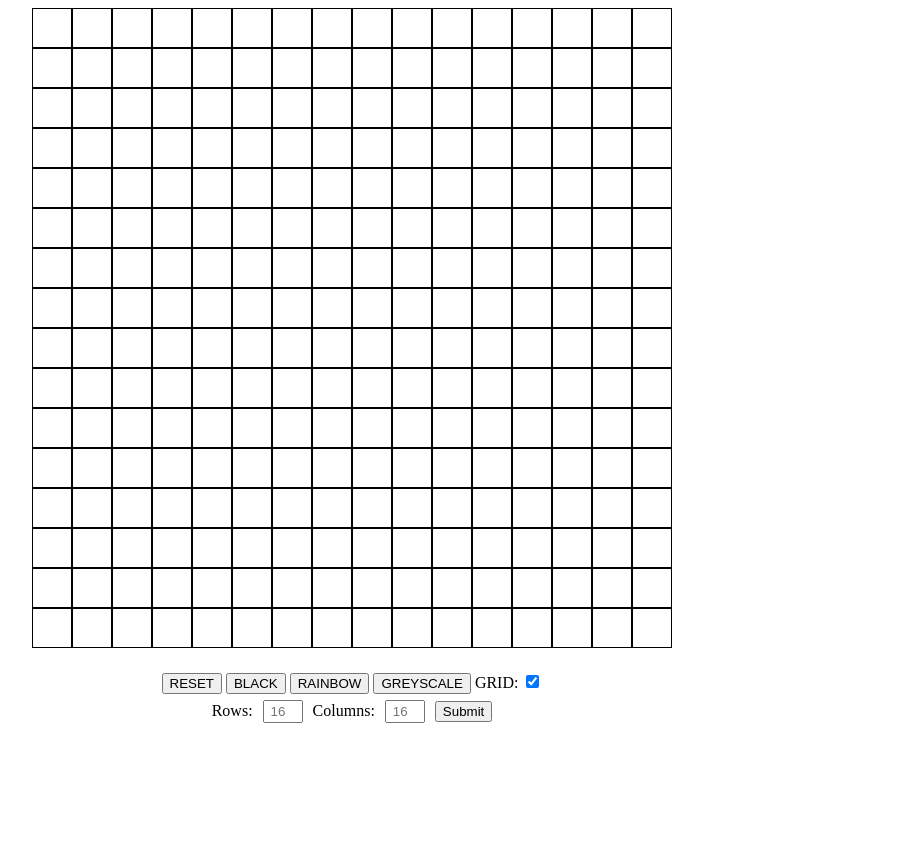
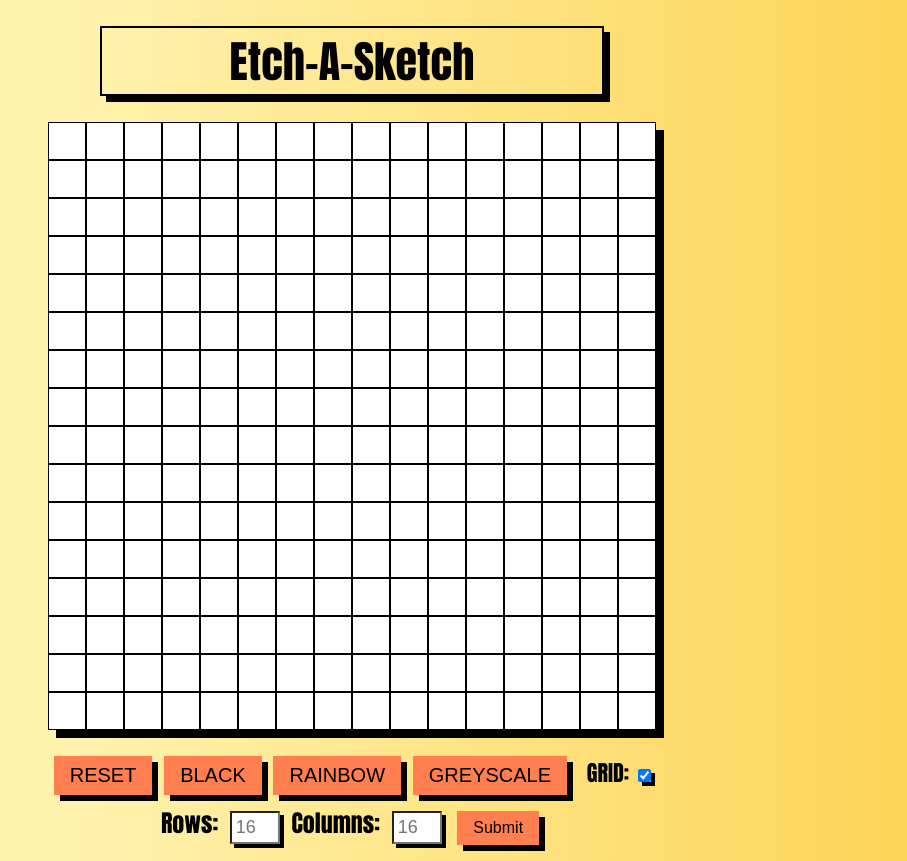
Before and after one commit to drebob24/Etch-a-Sketch, a plain HTML site: page index.html in a window 1280 px wide. Shown: the whole page, without its empty margins (288-1195 px from the left). Before the commit the page ends 800 px from the top, so only its background shows below. Drawn offline with Linux system fonts and the light colour scheme.

Commit message:
Apply styling to application

```diff
--- a/index.html
+++ b/index.html
@@ -6,6 +6,7 @@
         <link rel="stylesheet" href="style.css">
         <script src="script.js" defer></script>
     </head>
+        <h1 class="shadow">Etch-A-Sketch</h1>
         <div class="container"> </div>
 
         <div class="modifiers">
@@ -13,14 +14,14 @@
         <button id="black" class="mode">BLACK</button>
         <button id="rainbow" class="mode">RAINBOW</button>
         <button id="greyscale" class="mode">GREYSCALE</button>
-        <span>GRID: <input type="checkbox" id="grid" checked></span>
+        <span>GRID: <input type="checkbox" id="grid" class="slider" checked></span>
 
         <form action="" id="gridSize">
             <label for="rows">Rows:</label>
-            <input type="text" id="rows" placeholder="16" required>
+            <input type="number" id="rows" max="100" placeholder="16" required>
             <label for="cols">Columns:</label>
-            <input type="text" id="cols" placeholder="16" required>
-            <button type="submit">Submit</button>
+            <input type="number" id="cols" max="100" placeholder="16" required>
+            <button type="submit" class="submit">Submit</button>
         </form>
         </div>
     </body>
--- a/style.css
+++ b/style.css
@@ -1,3 +1,10 @@
+html {
+    text-align: center;
+    background: rgb(255,242,173);
+    background: linear-gradient(90deg, rgba(255,242,173,1) 29%, rgba(252,209,78,1) 100%);
+    font-family: Impact, Haettenschweiler, 'Arial Narrow Bold', sans-serif;
+}
+
 .box {
     border : solid black 1px;
     flex: 1 1 auto;
@@ -9,22 +16,76 @@
 }
 
 .modifiers {
-    text-align: center;
-    margin-top: 24px;
+    margin-top: 18px;
 }
 
-input[type=text] {
-    width: 40px;
-    padding: 2px 6px;
+input[type=number] {
+    width: 50px;
+    padding: 4px 4px;
     margin: 6px;
     box-sizing: border-box;
+    font-size: 18px;
 }
 
 .container {
-    text-align: center;
-    height: 640px;
-    width: 640px;
+    height: 608px;
+    width: 608px;
     margin: auto;
     display: flex;
     flex-direction: column;
- }
+    background-color: white;
+    box-shadow: 8px 8px 0 0 rgb(0,0,0);
+
+}
+
+h1 {
+    font-size: 44px;
+    border: 2px solid black;
+    margin: 26px auto;
+    width: 500px;
+}
+
+.mode {
+    font-size: 20px;
+    padding: 8px 16px;
+    margin: 8px 4px;
+}
+
+form, #grid {
+    font-size: 24px;
+}
+
+.submit {
+    font-size: 16px;
+    padding: 8px 16px;
+    margin: 8px 4px;
+}
+
+span {
+    font-size: 22px;
+    margin-left: 12px;
+}
+
+button {
+    border: none;
+    background-color: coral;
+}
+
+button, h1, input {
+    box-shadow: 6px 6px 0 0 rgb(0,0,0);
+}
+
+input {
+    box-shadow: 4px 4px 0 0 rgb(0,0,0);
+}
+
+button:active {
+    transform: translateY(4px);
+    box-shadow: 2px 2px 0 0 rgb(0,0,0);
+}
+
+input::-webkit-outer-spin-button,
+input::-webkit-inner-spin-button {
+    -webkit-appearance: none;
+    margin: 0;
+}
```
